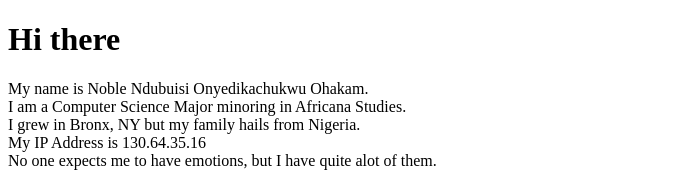
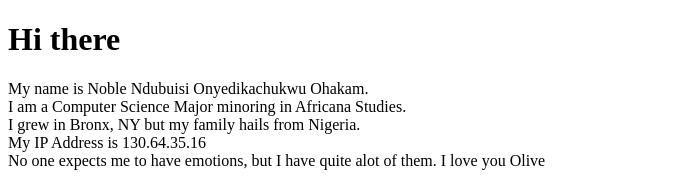
Before and after one commit to nobleohakam/nobleohakam.github.io, a plain HTML site: page index.html in a window 1280 px wide. Shown: the top 184 px of the page, without its empty margins (0-692 px from the left). Drawn offline with Linux system fonts and the light colour scheme; grey boxes are pictures that could not be loaded.

Commit message:
new sentence
added "i love you olive"

```diff
--- a/index.html
+++ b/index.html
@@ -16,6 +16,7 @@
             My IP Address is 130.64.35.16
             <br>
             No one expects me to have emotions, but I have quite alot of them.
+            I love you Olive
         </p>
 
         <img src="bronx.jpg" alt="Bronx Image" width="300" height="300">
```
